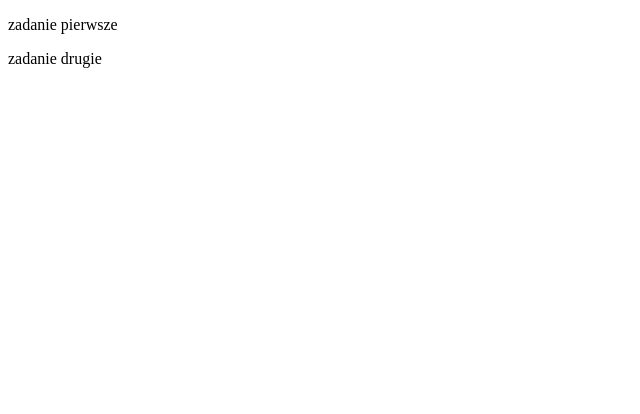
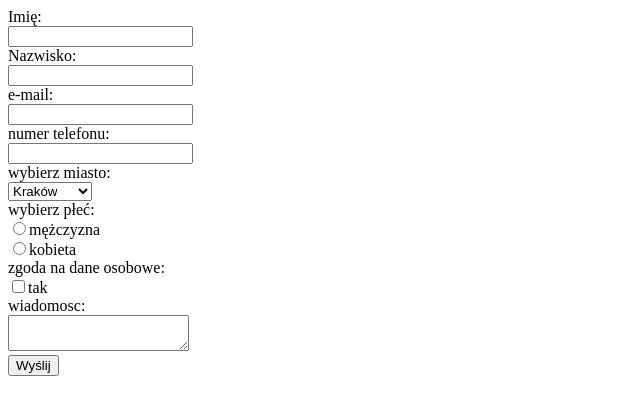
Before and after one commit to wasilionok/wasilionok.github.io, a plain HTML site: page zadania-domowe/zadanie-2/index.html in a window 1280 px wide. Shown: the whole page, without its empty margins (0-640 px from the left). Drawn offline with Linux system fonts and the light colour scheme.

Commit message:
zadanie_domowe_2

```diff
--- a/zadania-domowe/zadanie-2/index.html
+++ b/zadania-domowe/zadanie-2/index.html
@@ -5,8 +5,30 @@
     <title>Document</title>
 </head>
 <body>
-    <p>zadanie pierwsze</p>
-    <p>zadanie drugie</p>
+    <form action="https://formspree.io/agnieszka@wasilionok.pl" method="POST">
+    <label for="imie">Imię:</label><br/>
+    <input type="text" name="imie" id="imie"><br/>
+    <label for="nazwisko">Nazwisko:</label><br/>
+    <input type="text" name="nazwisko" id="nazwisko"><br/>
+    <label for="e-mail"> e-mail:</label><br/>
+    <input type="text" name="e-mail" id="e-mail"><br/>
+    <label for="number"> numer telefonu:</label><br/>
+    <input type="text" name="numer" id="number"><br/>
+    <label for="wybierz miasto"> wybierz miasto:</label><br/>
+       <select>
+        <option value="Kraków">Kraków</option>
+        <option value="Warszawa">Warszawa</option>
+        <option value="Gdańsk">Gdańsk</option>
+     </select><br/>
+     <label for="ganger"> wybierz płeć:</label><br/>
+     <input type="radio" name="ganger" value="male">mężczyzna<br/>
+     <input type="radio" name="ganger" value="female">kobieta<br/>
+     <label for="zgoda"> zgoda na dane osobowe:</label><br/>
+    <input type="checkbox" name="zgoda" value="tak">tak<br/>
+    <label for="message"> wiadomosc:</label><br/>
+    <textarea maxlength="1000" id="message"></textarea><br/>
+    <input type="submit" value="Wyślij">
+   </form>
 
 
 </body>
```
